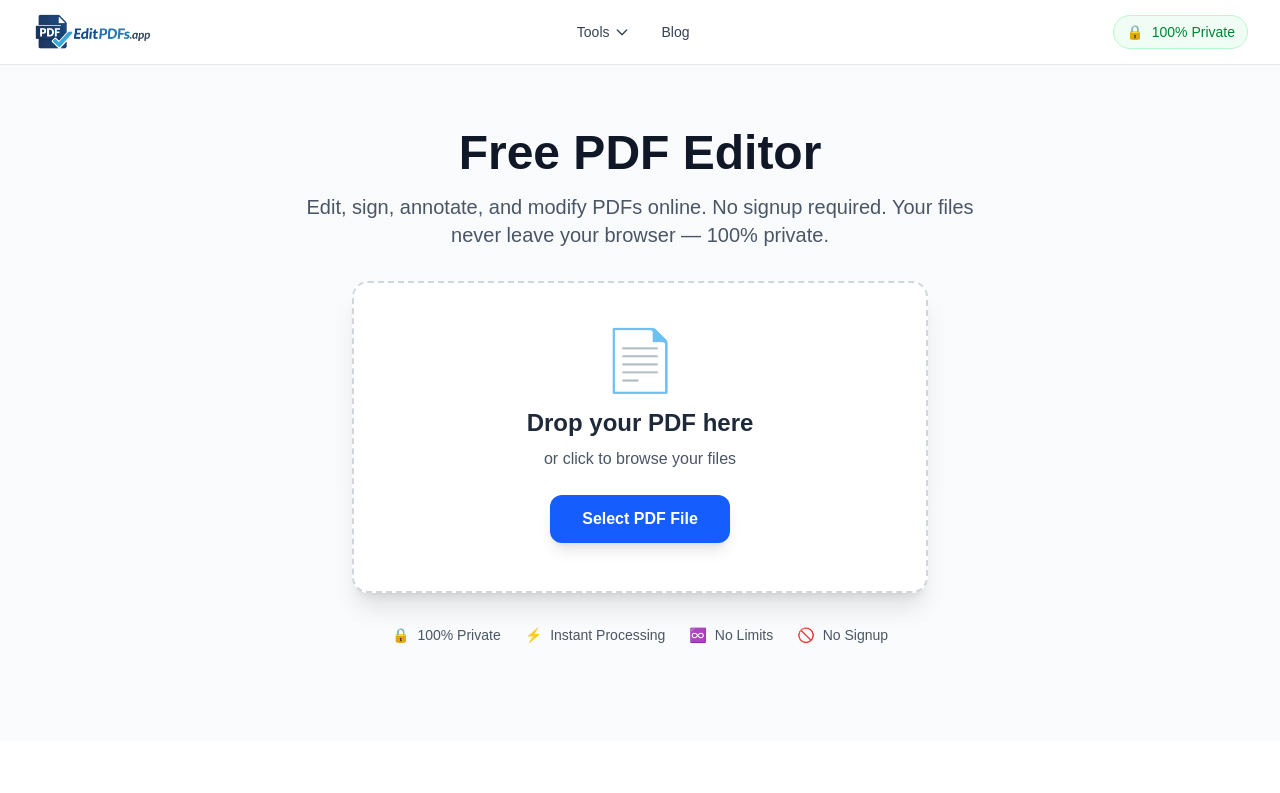
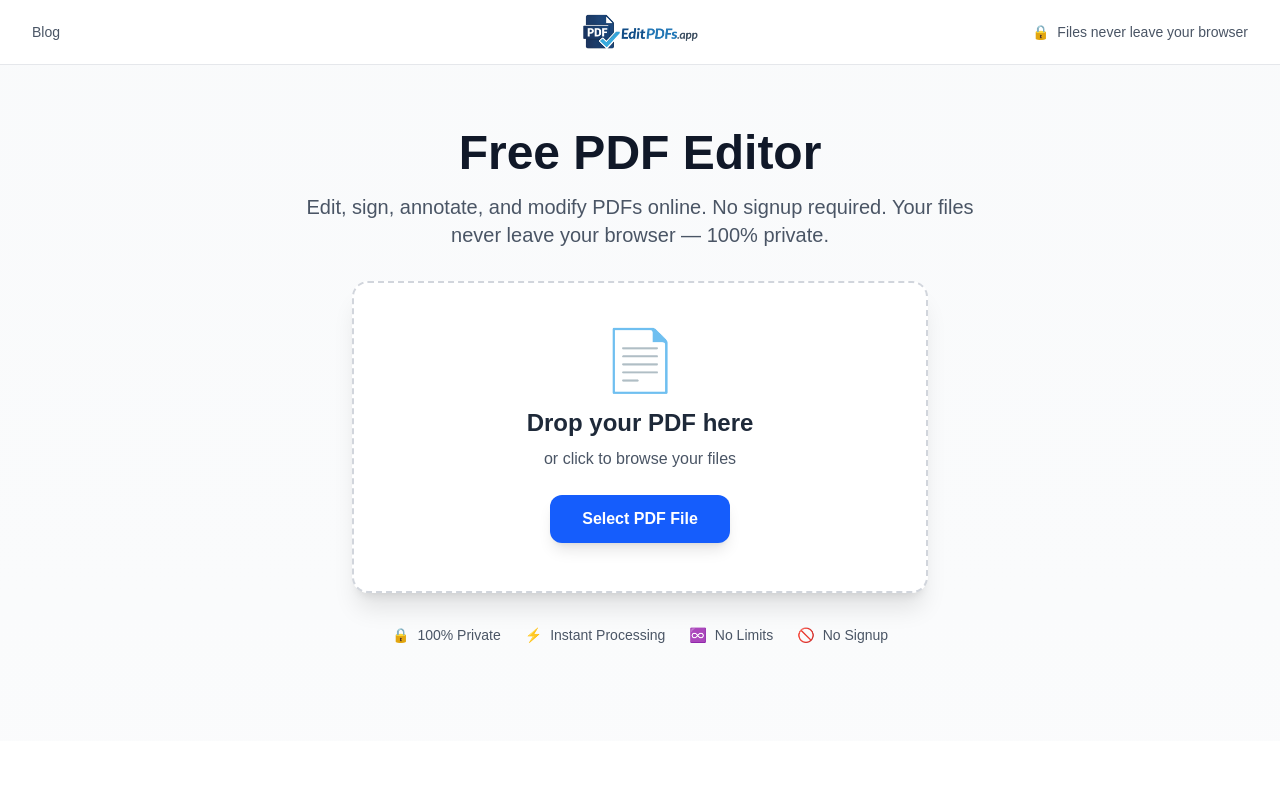
Before and after one commit to m2j-apps/editPDFs, a Next.js app: page / in a window 1280 px wide. Shown: the top 793 px of the page. Built offline with nearby package versions, Linux system fonts and the light colour scheme.

Commit message:
Simplified header: Blog left, logo center, privacy right

```diff
--- a/src/components/Header.tsx
+++ b/src/components/Header.tsx
@@ -1,102 +1,29 @@
 "use client";
 
 import Link from "next/link";
-import { useState, useRef, useEffect } from "react";
 
 export default function Header() {
-  const [toolsOpen, setToolsOpen] = useState(false);
-  const dropdownRef = useRef<HTMLDivElement>(null);
-
-  // Close dropdown when clicking outside
-  useEffect(() => {
-    function handleClickOutside(event: MouseEvent) {
-      if (dropdownRef.current && !dropdownRef.current.contains(event.target as Node)) {
-        setToolsOpen(false);
-      }
-    }
-    document.addEventListener("mousedown", handleClickOutside);
-    return () => document.removeEventListener("mousedown", handleClickOutside);
-  }, []);
-
-  const tools = [
-    { icon: "✏️", name: "Edit PDF", desc: "Add text, images & annotations" },
-    { icon: "✍️", name: "Sign PDF", desc: "Draw or type your signature" },
-    { icon: "📝", name: "Add Text", desc: "Insert text anywhere on PDF" },
-    { icon: "🖼️", name: "Add Images", desc: "Insert photos, logos & stamps" },
-    { icon: "📑", name: "Manage Pages", desc: "Reorder, rotate & delete pages" },
-    { icon: "🖍️", name: "Highlight PDF", desc: "Highlight & annotate content" },
-    { icon: "⬜", name: "Whiteout", desc: "Redact sensitive information" },
-  ];
-
   return (
     <header className="bg-white shadow-sm border-b border-gray-200">
       <div className="max-w-7xl mx-auto px-4 sm:px-6 lg:px-8">
         <div className="flex justify-between items-center h-16">
-          {/* Logo */}
-          <Link href="/" className="flex items-center flex-shrink-0">
+          {/* Left - Blog */}
+          <Link
+            href="/blog"
+            className="text-gray-600 hover:text-gray-900 text-sm font-medium"
+          >
+            Blog
+          </Link>
+
+          {/* Center - Logo */}
+          <Link href="/" className="flex items-center absolute left-1/2 -translate-x-1/2">
             <img src="/logo.png" alt="EditPDFs.app" className="h-10 md:h-12" />
           </Link>
 
-          {/* Center Navigation */}
-          <nav className="hidden md:flex items-center space-x-8">
-            {/* Tools Dropdown */}
-            <div className="relative" ref={dropdownRef}>
-              <button
-                onClick={() => setToolsOpen(!toolsOpen)}
-                className="flex items-center text-gray-700 hover:text-blue-600 text-sm font-medium transition-colors"
-              >
-                Tools
-                <svg
-                  className={`ml-1 w-4 h-4 transition-transform ${toolsOpen ? "rotate-180" : ""}`}
-                  fill="none"
-                  stroke="currentColor"
-                  viewBox="0 0 24 24"
-                >
-                  <path strokeLinecap="round" strokeLinejoin="round" strokeWidth={2} d="M19 9l-7 7-7-7" />
-                </svg>
-              </button>
-
-              {toolsOpen && (
-                <div className="absolute top-full left-1/2 -translate-x-1/2 mt-2 w-72 bg-white rounded-xl shadow-xl border border-gray-200 py-2 z-50">
-                  {tools.map((tool) => (
-                    <Link
-                      key={tool.name}
-                      href="/"
-                      onClick={() => setToolsOpen(false)}
-                      className="flex items-center px-4 py-3 hover:bg-gray-50 transition-colors"
-                    >
-                      <span className="text-xl mr-3">{tool.icon}</span>
-                      <div>
-                        <div className="text-sm font-medium text-gray-900">{tool.name}</div>
-                        <div className="text-xs text-gray-500">{tool.desc}</div>
-                      </div>
-                    </Link>
-                  ))}
-                </div>
-              )}
-            </div>
-
-            <Link
-              href="/blog"
-              className="text-gray-700 hover:text-blue-600 text-sm font-medium transition-colors"
-            >
-              Blog
-            </Link>
-          </nav>
-
-          {/* Right side */}
-          <div className="flex items-center space-x-4">
-            {/* Mobile menu button */}
-            <Link
-              href="/blog"
-              className="md:hidden text-gray-600 hover:text-gray-900 text-sm font-medium"
-            >
-              Blog
-            </Link>
-            <div className="hidden sm:flex items-center text-sm text-gray-600 bg-green-50 px-3 py-1.5 rounded-full border border-green-200">
-              <span className="mr-2">🔒</span>
-              <span className="text-green-700 font-medium">100% Private</span>
-            </div>
+          {/* Right - Privacy */}
+          <div className="hidden sm:flex items-center text-sm text-gray-600">
+            <span className="mr-2">🔒</span>
+            Files never leave your browser
           </div>
         </div>
       </div>
```
